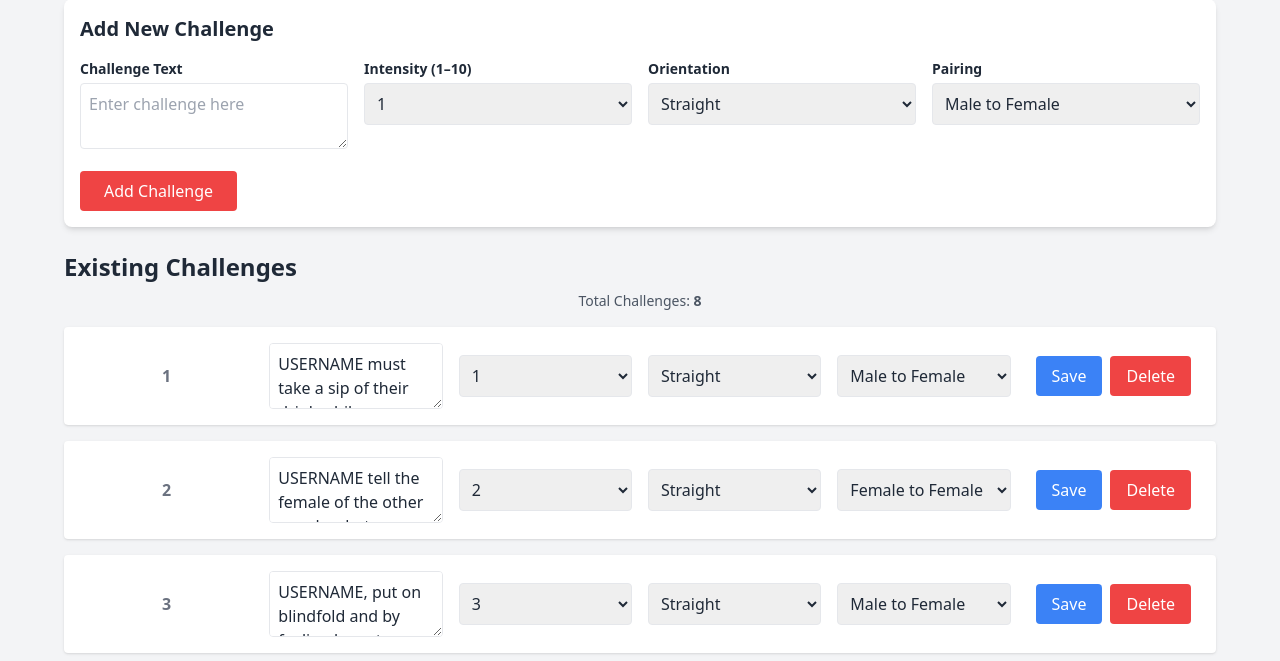
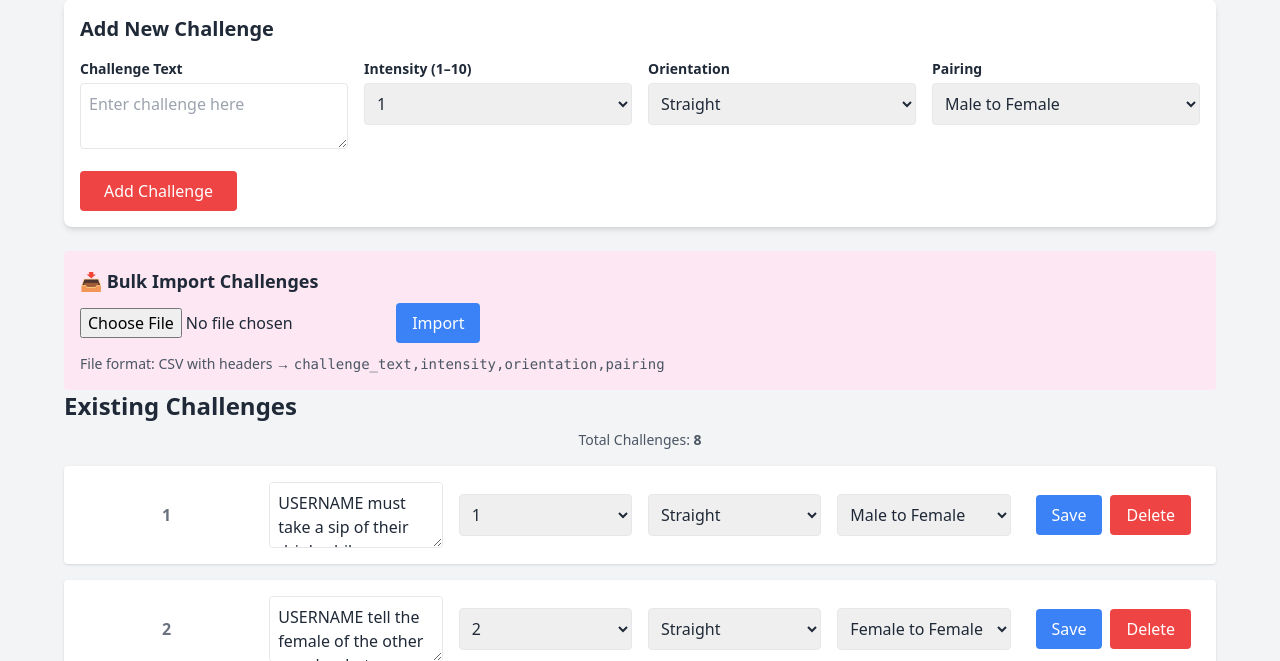
Before and after one commit to Baillie11/IceNSpice, a Flask app: page /admin in a window 1280 px wide. Shown: the part 85-746 px from the top of the page. Run offline with Flask 3, Linux system fonts and the light colour scheme; the visitor is signed in with stand-in values (Sample User, id 1); data comes from the database, SQL or seed files in the repository; both versions use the stored data as it was after the commit; some libraries are stand-ins or nearby versions.

Commit message:
Add Bulk Challenge Import Tool to Admin Panel

```diff
--- a/app.py
+++ b/app.py
@@ -5,6 +5,8 @@ import random
 import smtplib
 from email.mime.text import MIMEText
 from dotenv import load_dotenv
+import csv
+from io import TextIOWrapper
 
 # Load environment variables
 if os.path.exists(".env"):
@@ -216,6 +218,45 @@ def admin():
 
     return render_template("admin.html", challenges=challenges)
 
+@app.route("/bulk_import", methods=["POST"])
+def bulk_import():
+    if not session.get("admin_logged_in"):
+        return redirect(url_for("admin_login"))
+
+    file = request.files.get("file")
+    if not file:
+        flash("No file selected.", "error")
+        return redirect(url_for("admin"))
+
+    try:
+        stream = TextIOWrapper(file.stream, encoding="utf-8")
+        reader = csv.DictReader(stream)
+
+        conn = sqlite3.connect(DB_FILE)
+        c = conn.cursor()
+
+        count = 0
+        for row in reader:
+            text = row["challenge_text"].strip()
+            intensity = int(row["intensity"])
+            orientation = row["orientation"].strip()
+            pairing = row["pairing"].strip()
+
+            if text:
+                c.execute("INSERT INTO challenges (challenge_text, intensity, orientation, pairing) VALUES (?, ?, ?, ?)",
+                          (text, intensity, orientation, pairing))
+                count += 1
+
+        conn.commit()
+        conn.close()
+
+        flash(f"Successfully imported {count} challenges.", "success")
+    except Exception as e:
+        flash(f"Import failed: {str(e)}", "error")
+
+    return redirect(url_for("admin"))
+
+
 @app.route("/update-challenge/<int:id>", methods=["POST"])
 def update_challenge(id):
     if not session.get("admin_logged_in"):
--- a/templates/admin.html
+++ b/templates/admin.html
@@ -60,6 +60,18 @@
       <button type="submit" class="mt-4 px-6 py-2 bg-red-500 text-white rounded hover:bg-red-600">Add Challenge</button>
     </form>
 
+    <!-- Bulk Import Form -->
+<div class="bg-pink-100 p-4 rounded mt-6">
+  <h3 class="text-lg font-semibold mb-2">📥 Bulk Import Challenges</h3>
+  <form action="{{ url_for('bulk_import') }}" method="POST" enctype="multipart/form-data">
+    <input type="file" name="file" accept=".csv" required class="mb-2">
+    <button type="submit" class="bg-blue-500 text-white px-4 py-2 rounded hover:bg-blue-600">Import</button>
+  </form>
+  <p class="text-sm text-gray-600 mt-2">
+    File format: CSV with headers → <code>challenge_text,intensity,orientation,pairing</code>
+  </p>
+</div>
+
     <!-- Challenge Count -->
     <h2 class="text-2xl font-semibold mb-2">Existing Challenges</h2>
     <div class="text-center text-sm text-gray-600 mb-4">
```
Also changed, not shown: challenges.db, 1 other file.
